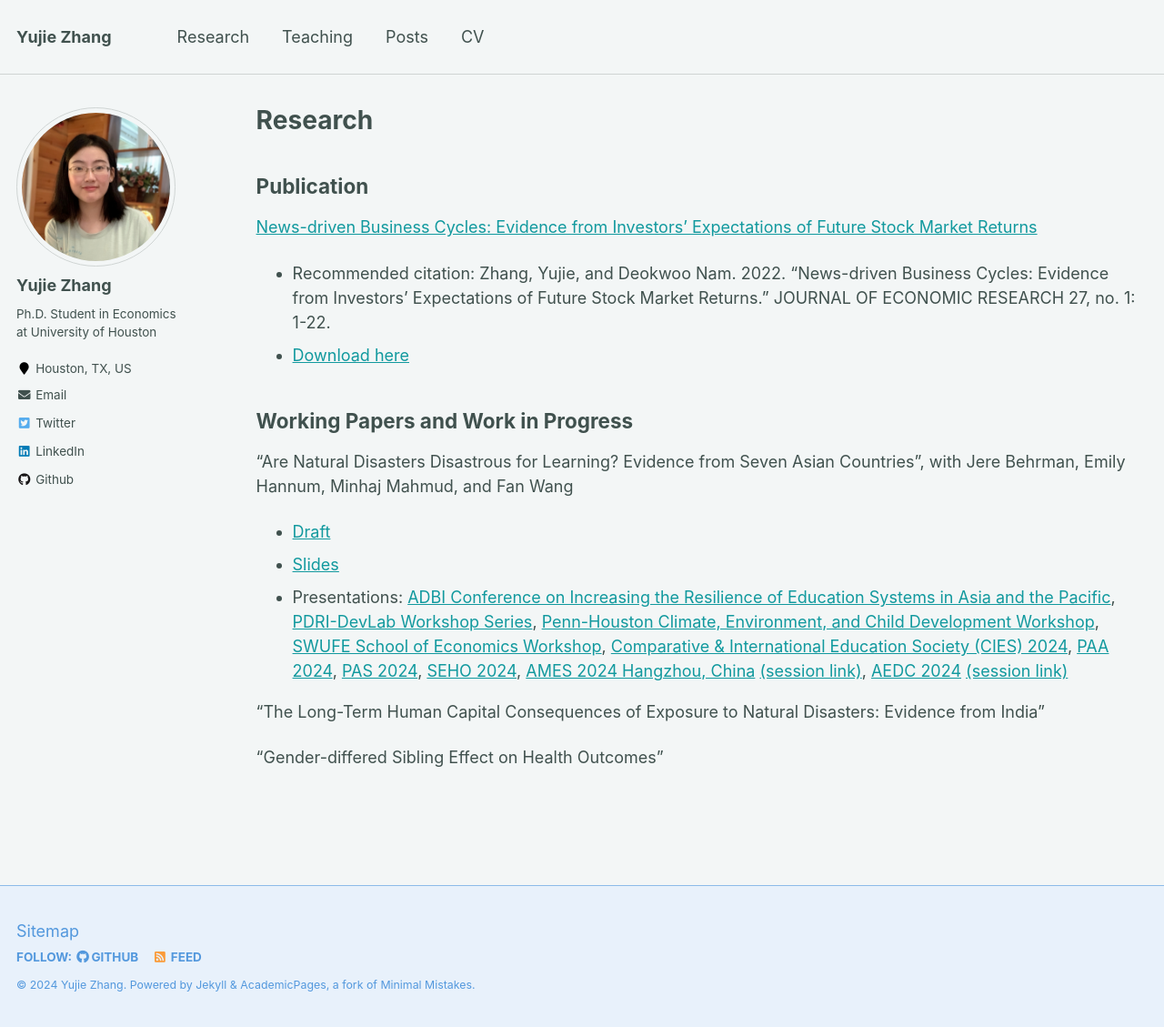
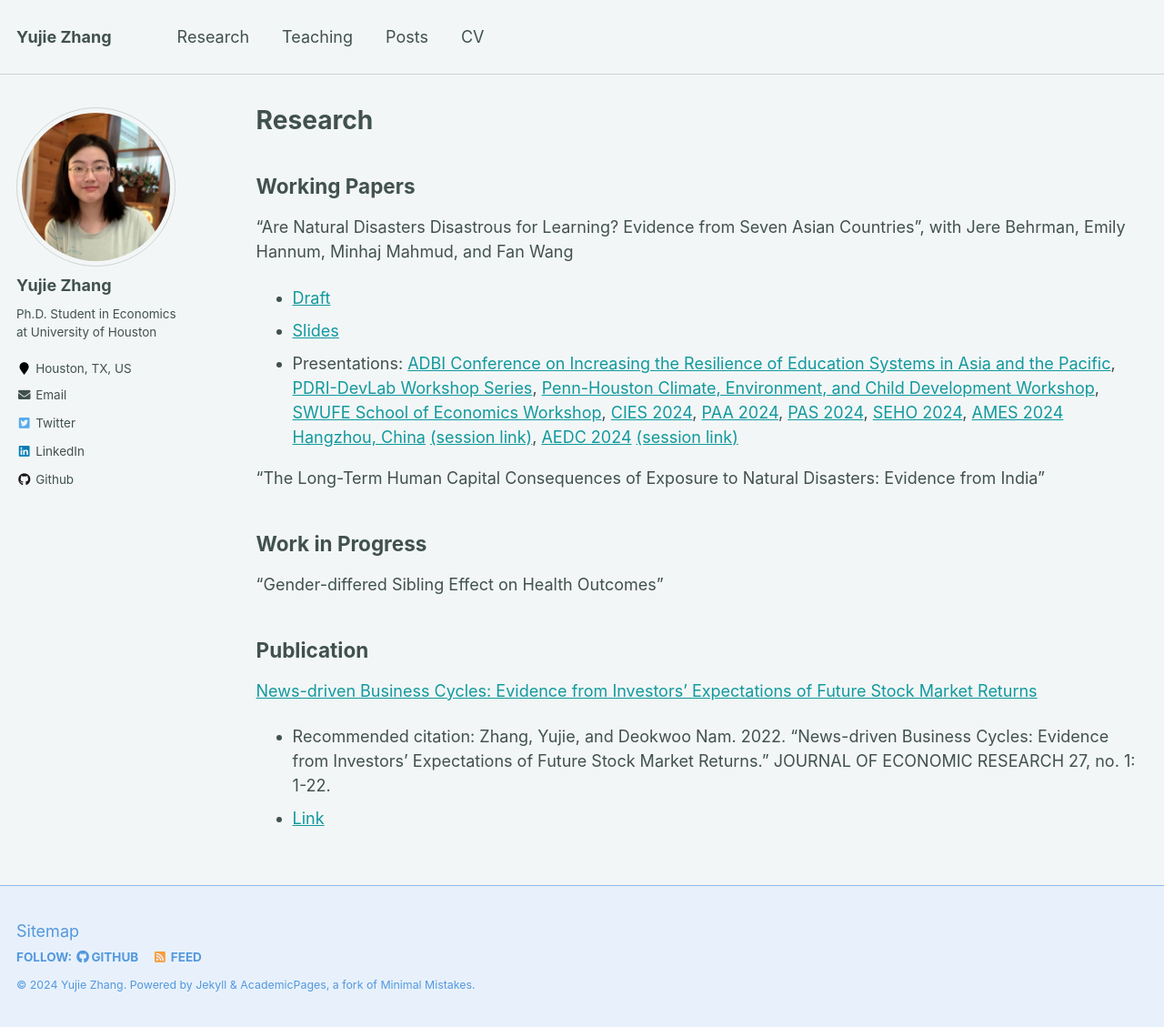
Before and after one commit to yujiezhangecon/yujiezhangecon.github.io, a Jekyll site: the page built from _pages/research.md, in a window 1280 px wide and 1129 px high. Shown: the whole window at 91% size. Built offline with Jekyll 4.4.1, drawn with Linux system fonts in a browser that asks for light colours; part of the change alters nothing that is shown.

Commit message:
Update research.md

```diff
--- a/_pages/research.md
+++ b/_pages/research.md
@@ -19,14 +19,7 @@ author_profile: true
 
 {% include base_path %}
 
-Publication
---
-
-[News-driven Business Cycles: Evidence from Investors’ Expectations of Future Stock Market Returns](https://papersearch.net/thesis/article.asp?key=3948237)
-- Recommended citation: Zhang, Yujie, and Deokwoo Nam. 2022. "News-driven Business Cycles: Evidence from Investors’ Expectations of Future Stock Market Returns." JOURNAL OF ECONOMIC RESEARCH 27, no. 1: 1-22.
-- [Download here](http://yujiezhangecon.github.io/files/ZhangNam.pdf) <br>
-
-Working Papers and Work in Progress
+Working Papers
 --
 
 "Are Natural Disasters Disastrous for Learning? Evidence from Seven Asian Countries", with Jere Behrman, Emily Hannum, Minhaj Mahmud, and Fan Wang
@@ -37,7 +30,7 @@ Working Papers and Work in Progress
 [PDRI-DevLab Workshop Series](https://pdri-devlab.upenn.edu/event/pdri-devlab-workshop-series-emily-hannum/),
 [Penn-Houston Climate, Environment, and Child Development Workshop](https://www.pop.upenn.edu/events/2023/12/01/penn-houston-climate-environment-and-child-development-workshop),
 [SWUFE School of Economics Workshop](http://yujiezhangecon.github.io/files/PrjRDSE/SWUFE_workshop_231228.JPG),
-[Comparative & International Education Society (CIES) 2024](https://convention2.allacademic.com/one/cies/cies24/index.php?cmd=Online+Program+View+Session&selected_session_id=2100746&PHPSESSID=38u1ksu0g9iurddg8ia8mn3du2),
+[CIES 2024](https://convention2.allacademic.com/one/cies/cies24/index.php?cmd=Online+Program+View+Session&selected_session_id=2100746&PHPSESSID=38u1ksu0g9iurddg8ia8mn3du2),
 [PAA 2024](https://www.populationassociation.org/paa2024/call-for-papers),
 [PAS 2024](https://www.sgpopulation.org/pas-2024),
 [SEHO 2024](https://economics.smu.edu.sg/conference/seho2024),
@@ -46,4 +39,14 @@ Working Papers and Work in Progress
 
 "The Long-Term Human Capital Consequences of Exposure to Natural Disasters: Evidence from India"
 
+Work in Progress
+--
+
 "Gender-differed Sibling Effect on Health Outcomes"
+
+Publication
+--
+
+[News-driven Business Cycles: Evidence from Investors’ Expectations of Future Stock Market Returns](https://papersearch.net/thesis/article.asp?key=3948237)
+- Recommended citation: Zhang, Yujie, and Deokwoo Nam. 2022. "News-driven Business Cycles: Evidence from Investors’ Expectations of Future Stock Market Returns." JOURNAL OF ECONOMIC RESEARCH 27, no. 1: 1-22.
+- [Link](http://yujiezhangecon.github.io/files/ZhangNam.pdf) <br>
```
